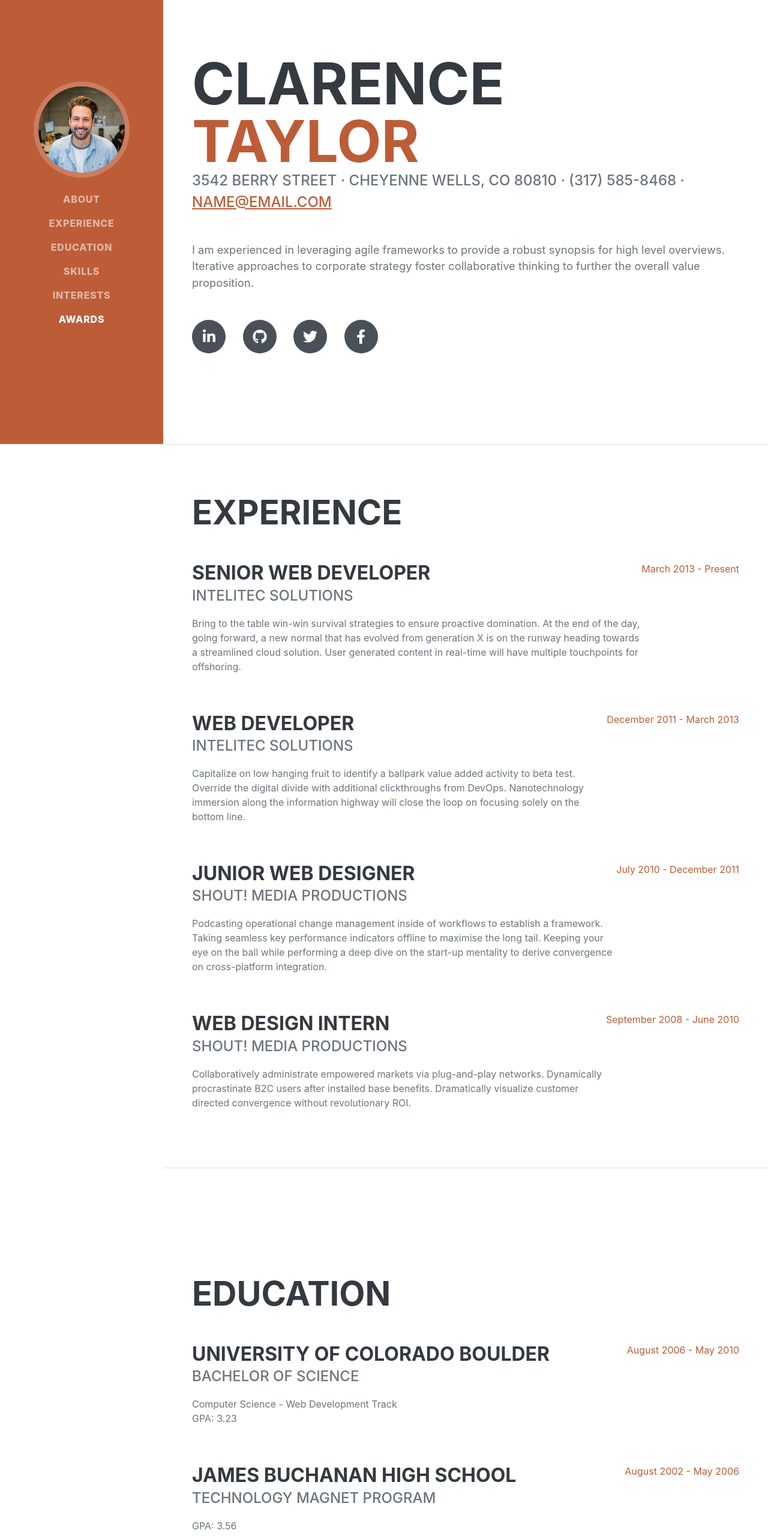
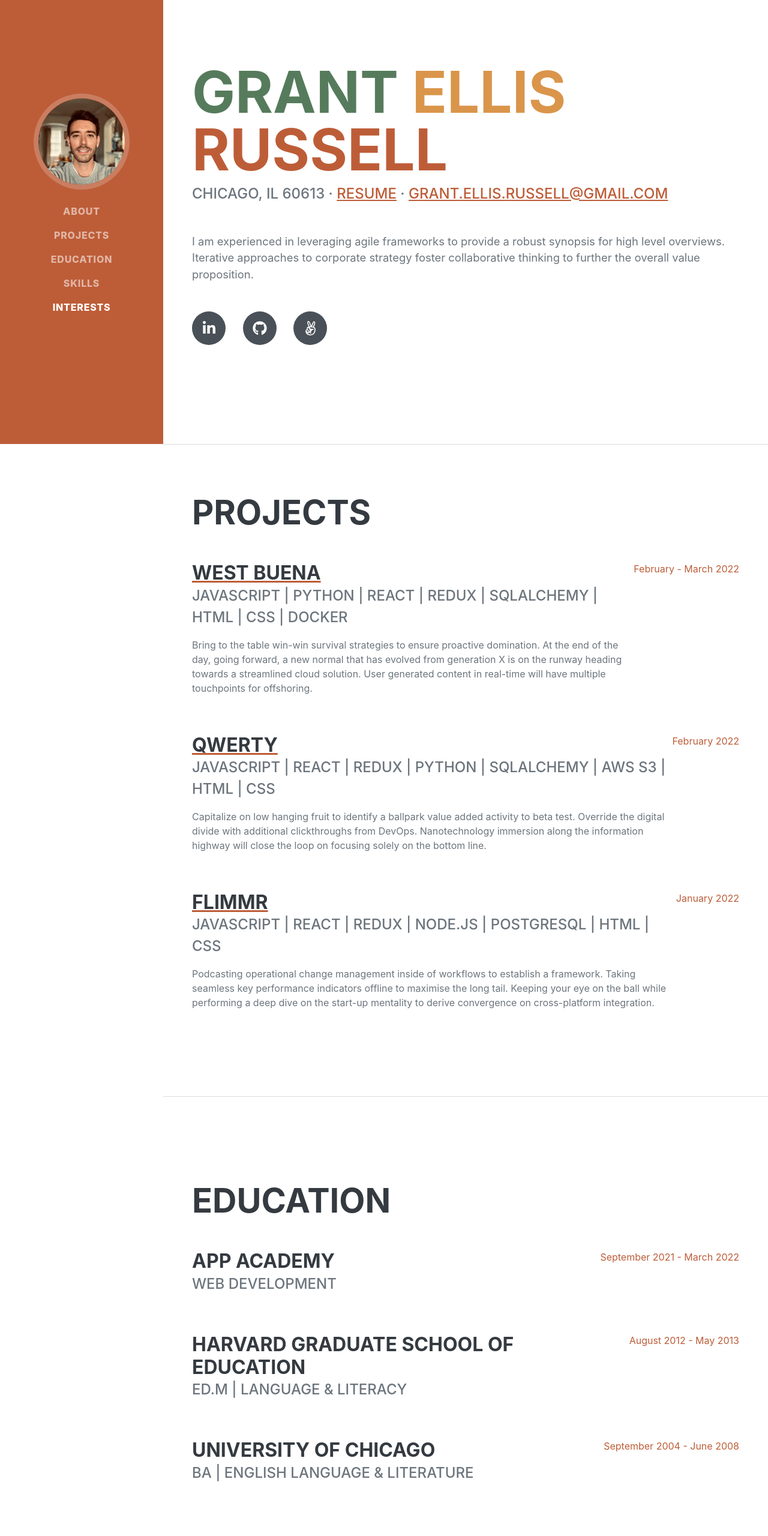
Before and after one commit to grantongrant/grantongrant.github.io, a plain HTML site: page index.html in a window 1280 px wide. Shown: the part 60-2620 px from the top of the page at 60% size. Drawn offline with nearby package versions, Linux system fonts and the light colour scheme; a web font is replaced by a local one.

Commit message:
made good progress on this simpler version of the portfolio

```diff
--- a/index.html
+++ b/index.html
@@ -5,7 +5,7 @@
         <meta name="viewport" content="width=device-width, initial-scale=1, shrink-to-fit=no" />
         <meta name="description" content="" />
         <meta name="author" content="" />
-        <title>Resume - Start Bootstrap Theme</title>
+        <title>Grant Ellis Russell</title>
         <link rel="icon" type="image/x-icon" href="assets/img/favicon.ico" />
         <!-- Font Awesome icons (free version)-->
         <script src="https://use.fontawesome.com/releases/v5.15.4/js/all.js" crossorigin="anonymous"></script>
@@ -19,18 +19,17 @@
         <!-- Navigation-->
         <nav class="navbar navbar-expand-lg navbar-dark bg-primary fixed-top" id="sideNav">
             <a class="navbar-brand js-scroll-trigger" href="#page-top">
-                <span class="d-block d-lg-none">Clarence Taylor</span>
-                <span class="d-none d-lg-block"><img class="img-fluid img-profile rounded-circle mx-auto mb-2" src="assets/img/profile.jpg" alt="..." /></span>
+                <span class="d-block d-lg-none">Grant Ellis Russell</span>
+                <span class="d-none d-lg-block"><img class="img-fluid img-profile rounded-circle mx-auto mb-2" src="assets/img/grant.jpg" alt="Grant's photo" /></span>
             </a>
             <button class="navbar-toggler" type="button" data-bs-toggle="collapse" data-bs-target="#navbarResponsive" aria-controls="navbarResponsive" aria-expanded="false" aria-label="Toggle navigation"><span class="navbar-toggler-icon"></span></button>
             <div class="collapse navbar-collapse" id="navbarResponsive">
                 <ul class="navbar-nav">
                     <li class="nav-item"><a class="nav-link js-scroll-trigger" href="#about">About</a></li>
-                    <li class="nav-item"><a class="nav-link js-scroll-trigger" href="#experience">Experience</a></li>
+                    <li class="nav-item"><a class="nav-link js-scroll-trigger" href="#projects">Projects</a></li>
                     <li class="nav-item"><a class="nav-link js-scroll-trigger" href="#education">Education</a></li>
                     <li class="nav-item"><a class="nav-link js-scroll-trigger" href="#skills">Skills</a></li>
                     <li class="nav-item"><a class="nav-link js-scroll-trigger" href="#interests">Interests</a></li>
-                    <li class="nav-item"><a class="nav-link js-scroll-trigger" href="#awards">Awards</a></li>
                 </ul>
             </div>
         </nav>
@@ -39,59 +38,53 @@
             <!-- About-->
             <section class="resume-section" id="about">
                 <div class="resume-section-content">
-                    <h1 class="mb-0">
-                        Clarence
-                        <span class="text-primary">Taylor</span>
+                    <h1 class="text-title">
+                        Grant
+                        <span class="text-tertiary">Ellis</span>
+                        <span class="text-primary">Russell</span>
                     </h1>
                     <div class="subheading mb-5">
-                        3542 Berry Street · Cheyenne Wells, CO 80810 · (317) 585-8468 ·
-                        <a href="mailto:name@email.com">name@email.com</a>
+                        Chicago, IL 60613 · <a href="https://docs.google.com/viewer?url=https://docs.google.com/document/d/1xiiEIMZZ2b-O7ljLLrLyrXz4KASMRKYW5ngF7CD3Gys/export?format=pdf" target="_blank" rel="noreferrer">Resume</a> ·
+                        <a href="mailto:grant.ellis.russell@gmail.com">grant.ellis.russell@gmail.com</a>
                     </div>
                     <p class="lead mb-5">I am experienced in leveraging agile frameworks to provide a robust synopsis for high level overviews. Iterative approaches to corporate strategy foster collaborative thinking to further the overall value proposition.</p>
                     <div class="social-icons">
-                        <a class="social-icon" href="#!"><i class="fab fa-linkedin-in"></i></a>
-                        <a class="social-icon" href="#!"><i class="fab fa-github"></i></a>
-                        <a class="social-icon" href="#!"><i class="fab fa-twitter"></i></a>
-                        <a class="social-icon" href="#!"><i class="fab fa-facebook-f"></i></a>
+                        <a class="social-icon" href="https://linkedin.com/in/grant-ellis-russell" target="_blank" rel="noreferrer"><i class="fab fa-linkedin-in"></i></a>
+                        <a class="social-icon" href="https://github.com/grantongrant" target="_blank" rel="noreferrer"><i class="fab fa-github"></i></a>
+                        <a class="social-icon" href="https://angel.co/u/grantongrant" target="_blank" rel="noreferrer"><i class="fab fa-angellist"></i></a>
                     </div>
                 </div>
             </section>
             <hr class="m-0" />
             <!-- Experience-->
-            <section class="resume-section" id="experience">
+            <section class="resume-section" id="projects">
                 <div class="resume-section-content">
-                    <h2 class="mb-5">Experience</h2>
+                    <h2 class="mb-5">Projects</h2>
                     <div class="d-flex flex-column flex-md-row justify-content-between mb-5">
                         <div class="flex-grow-1">
-                            <h3 class="mb-0">Senior Web Developer</h3>
-                            <div class="subheading mb-3">Intelitec Solutions</div>
+                            <a href="https://westbuena.herokuapp.com/"><h3 class="mb-0">West Buena</h3></a>
+                            <div class="subheading mb-3">JavaScript | Python | React | Redux | SQLAlchemy | HTML | CSS | Docker</div>
                             <p>Bring to the table win-win survival strategies to ensure proactive domination. At the end of the day, going forward, a new normal that has evolved from generation X is on the runway heading towards a streamlined cloud solution. User generated content in real-time will have multiple touchpoints for offshoring.</p>
                         </div>
-                        <div class="flex-shrink-0"><span class="text-primary">March 2013 - Present</span></div>
+                        <div class="flex-shrink-0"><span class="text-primary">February - March 2022</span></div>
                     </div>
                     <div class="d-flex flex-column flex-md-row justify-content-between mb-5">
                         <div class="flex-grow-1">
-                            <h3 class="mb-0">Web Developer</h3>
-                            <div class="subheading mb-3">Intelitec Solutions</div>
+                            <a href="https://qwerty2022.herokuapp.com/"><h3 class="mb-0">Qwerty</h3></a>
+                            <div class="subheading mb-3">JavaScript | React | Redux | Python | SQLAlchemy | AWS S3 | HTML | CSS
+                            </div>
                             <p>Capitalize on low hanging fruit to identify a ballpark value added activity to beta test. Override the digital divide with additional clickthroughs from DevOps. Nanotechnology immersion along the information highway will close the loop on focusing solely on the bottom line.</p>
                         </div>
-                        <div class="flex-shrink-0"><span class="text-primary">December 2011 - March 2013</span></div>
+                        <div class="flex-shrink-0"><span class="text-primary">February 2022</span></div>
                     </div>
                     <div class="d-flex flex-column flex-md-row justify-content-between mb-5">
                         <div class="flex-grow-1">
-                            <h3 class="mb-0">Junior Web Designer</h3>
-                            <div class="subheading mb-3">Shout! Media Productions</div>
+                            <a href="http://flimmr.herokuapp.com/"><h3 class="mb-0">Flimmr</h3></a>
+                            <div class="subheading mb-3">JavaScript | React | Redux | Node.js | PostgreSQL | HTML | CSS
+                            </div>
                             <p>Podcasting operational change management inside of workflows to establish a framework. Taking seamless key performance indicators offline to maximise the long tail. Keeping your eye on the ball while performing a deep dive on the start-up mentality to derive convergence on cross-platform integration.</p>
                         </div>
-                        <div class="flex-shrink-0"><span class="text-primary">July 2010 - December 2011</span></div>
-                    </div>
-                    <div class="d-flex flex-column flex-md-row justify-content-between">
-                        <div class="flex-grow-1">
-                            <h3 class="mb-0">Web Design Intern</h3>
-                            <div class="subheading mb-3">Shout! Media Productions</div>
-                            <p>Collaboratively administrate empowered markets via plug-and-play networks. Dynamically procrastinate B2C users after installed base benefits. Dramatically visualize customer directed convergence without revolutionary ROI.</p>
-                        </div>
-                        <div class="flex-shrink-0"><span class="text-primary">September 2008 - June 2010</span></div>
+                        <div class="flex-shrink-0"><span class="text-primary">January 2022</span></div>
                     </div>
                 </div>
             </section>
@@ -102,20 +95,24 @@
                     <h2 class="mb-5">Education</h2>
                     <div class="d-flex flex-column flex-md-row justify-content-between mb-5">
                         <div class="flex-grow-1">
-                            <h3 class="mb-0">University of Colorado Boulder</h3>
-                            <div class="subheading mb-3">Bachelor of Science</div>
-                            <div>Computer Science - Web Development Track</div>
-                            <p>GPA: 3.23</p>
+                            <h3 class="mb-0">App Academy</h3>
+                            <div class="subheading mb-3">Web Development</div>
                         </div>
-                        <div class="flex-shrink-0"><span class="text-primary">August 2006 - May 2010</span></div>
+                        <div class="flex-shrink-0"><span class="text-primary">September 2021 - March 2022</span></div>
+                    </div>
+                    <div class="d-flex flex-column flex-md-row justify-content-between mb-5">
+                        <div class="flex-grow-1">
+                            <h3 class="mb-0">Harvard Graduate School of Education</h3>
+                            <div class="subheading mb-3">Ed.M | Language & Literacy</div>
+                        </div>
+                        <div class="flex-shrink-0"><span class="text-primary">August 2012 - May 2013</span></div>
                     </div>
                     <div class="d-flex flex-column flex-md-row justify-content-between">
                         <div class="flex-grow-1">
-                            <h3 class="mb-0">James Buchanan High School</h3>
-                            <div class="subheading mb-3">Technology Magnet Program</div>
-                            <p>GPA: 3.56</p>
+                            <h3 class="mb-0">University of Chicago</h3>
+                            <div class="subheading mb-3">BA | English Language & Literature</div>
                         </div>
-                        <div class="flex-shrink-0"><span class="text-primary">August 2002 - May 2006</span></div>
+                        <div class="flex-shrink-0"><span class="text-primary">September 2004 - June 2008</span></div>
                     </div>
                 </div>
             </section>
@@ -126,20 +123,15 @@
                     <h2 class="mb-5">Skills</h2>
                     <div class="subheading mb-3">Programming Languages & Tools</div>
                     <ul class="list-inline dev-icons">
+                        <li class="list-inline-item"><i class="fab fa-js-square"></i></li>
+                        <li class="list-inline-item"><i class="fab fa-python"></i></li>
                         <li class="list-inline-item"><i class="fab fa-html5"></i></li>
                         <li class="list-inline-item"><i class="fab fa-css3-alt"></i></li>
-                        <li class="list-inline-item"><i class="fab fa-js-square"></i></li>
-                        <li class="list-inline-item"><i class="fab fa-angular"></i></li>
                         <li class="list-inline-item"><i class="fab fa-react"></i></li>
                         <li class="list-inline-item"><i class="fab fa-node-js"></i></li>
-                        <li class="list-inline-item"><i class="fab fa-sass"></i></li>
-                        <li class="list-inline-item"><i class="fab fa-less"></i></li>
-                        <li class="list-inline-item"><i class="fab fa-wordpress"></i></li>
-                        <li class="list-inline-item"><i class="fab fa-gulp"></i></li>
-                        <li class="list-inline-item"><i class="fab fa-grunt"></i></li>
                         <li class="list-inline-item"><i class="fab fa-npm"></i></li>
                     </ul>
-                    <div class="subheading mb-3">Workflow</div>
+                    <div class="subheading mb-3">Strengths</div>
                     <ul class="fa-ul mb-0">
                         <li>
                             <span class="fa-li"><i class="fas fa-check"></i></span>
@@ -171,7 +163,7 @@
             </section>
             <hr class="m-0" />
             <!-- Awards-->
-            <section class="resume-section" id="awards">
+            <!-- <section class="resume-section" id="awards">
                 <div class="resume-section-content">
                     <h2 class="mb-5">Awards & Certifications</h2>
                     <ul class="fa-ul mb-0">
@@ -216,7 +208,7 @@
                     </ul>
                 </div>
             </section>
-        </div>
+        </div> -->
         <!-- Bootstrap core JS-->
         <script src="https://cdn.jsdelivr.net/npm/bootstrap@5.1.3/dist/js/bootstrap.bundle.min.js"></script>
         <!-- Core theme JS-->
```
Also changed, not shown: assets/img/grant.jpg (added), css/styles.css.
